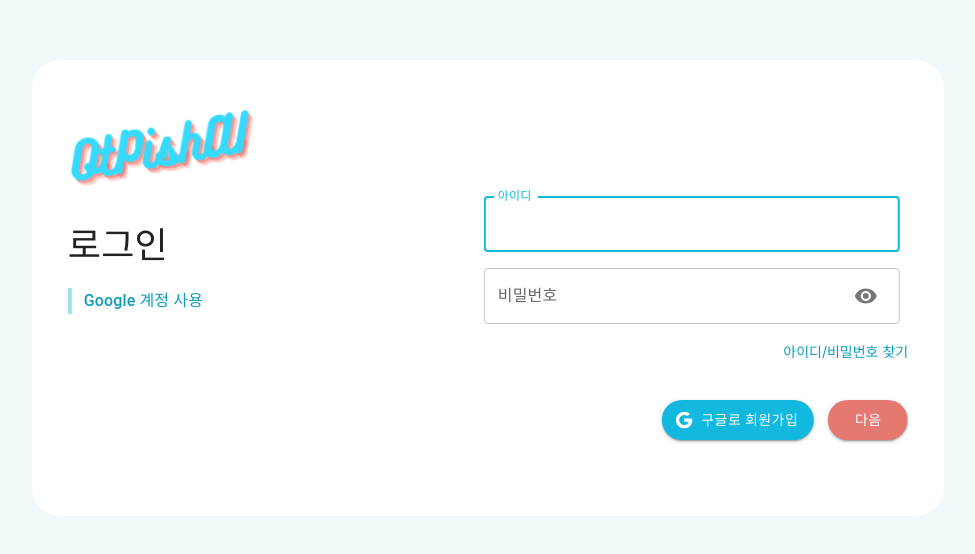
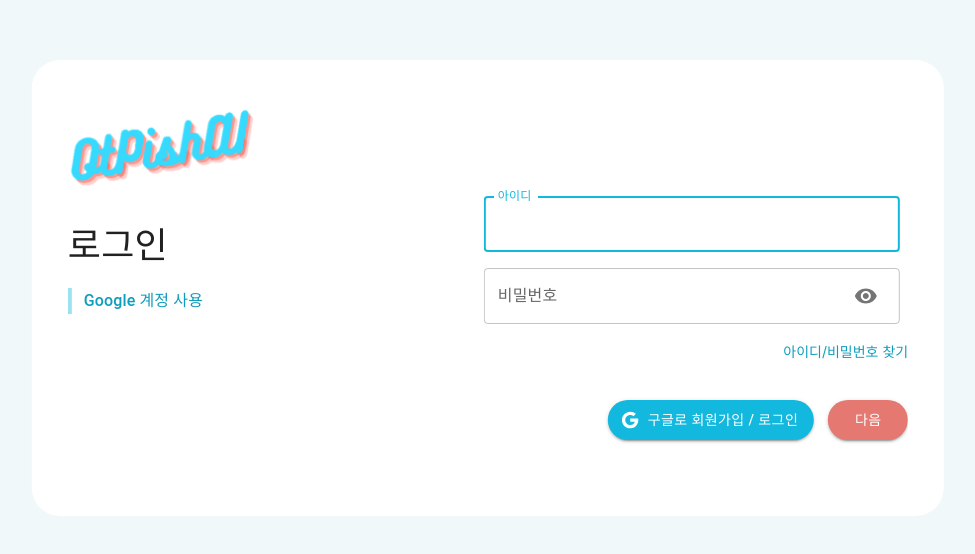
Before and after one commit to DogFootFlat/Developing, a React (Create React App) app in the folder front-end/: page /sign-in in a window 1280 px wide. Shown: the part 112-666 px from the top of the page, without its empty margins (152-1127 px from the left). Built offline with nearby package versions, Linux system fonts and the light colour scheme.

Commit message:
5/4 - sign-up 페이지 연결

```diff
--- a/front-end/src/components/login/Login.jsx
+++ b/front-end/src/components/login/Login.jsx
@@ -5,7 +5,7 @@ import ApiService from '../../ApiService';
 import AuthContext from '../../store/auth-context';
 import Loading from '../basic/Loading';
 import { IconButton, InputAdornment, TextField, Typography, Button, Box, Card, CardMedia } from '@mui/material';
-import { PaddingOutlined, Visibility, VisibilityOff } from '@mui/icons-material';
+import { Visibility, VisibilityOff } from '@mui/icons-material';
 import ausercss from './css/auser.module.css';
 import lightLogo from '../../img/OtPishAI_light.png';
 import GoogleIcon from '@mui/icons-material/Google';
@@ -188,9 +188,11 @@ const Login = () => {
             <Button
               className={ausercss.signupBtn}
               variant="contained"
+              component={Link}
+              to={'./sign-up'}
               startIcon={<GoogleIcon />}
             >
-              구글로 회원가입
+              구글로 회원가입 / 로그인
             </Button>
             <Button
               className={ausercss.addBtn}
--- a/front-end/src/components/login/css/auser.module.css
+++ b/front-end/src/components/login/css/auser.module.css
@@ -141,7 +141,19 @@ div.cardFooter button {
   border-radius: 28px;
 }
 
-button.signupBtn {
+div.cardFooter button {
+  font-size: 14px;
+  border-radius: 28px;
+  height: 40px;
+}
+
+div.cardFooter a.signupBtn {
+  font-size: 14px;
+  border-radius: 28px;
+  height: 40px;
+}
+
+a.signupBtn {
   width: fit-content;
   color: white;
 }
```
